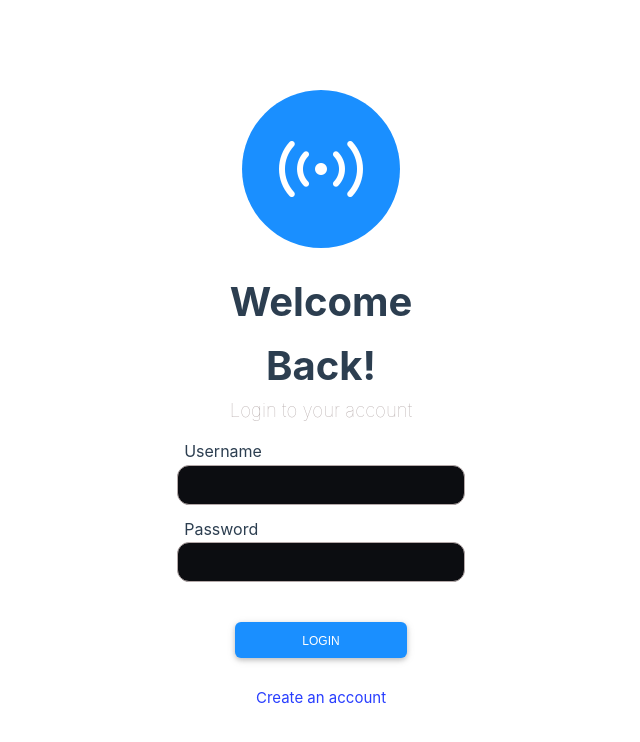
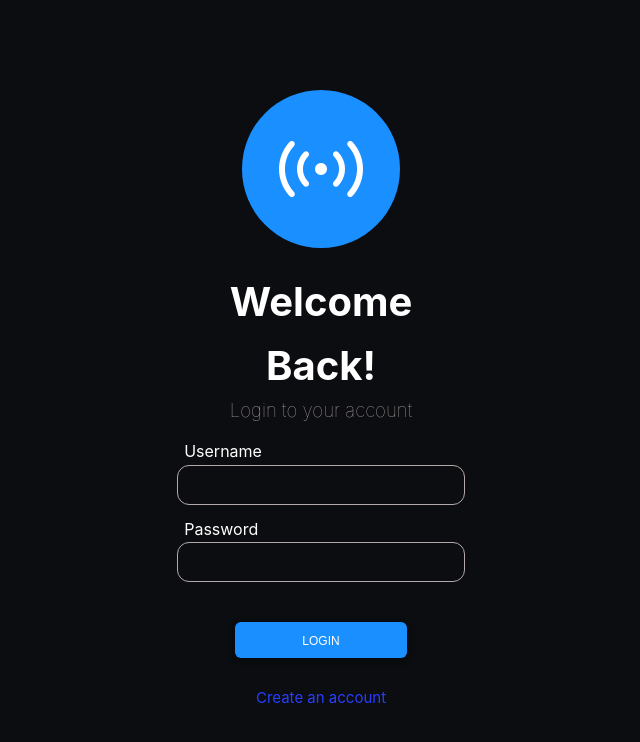
Before and after one commit to tyulyukov/EchoMessengerWeb, a Vue app: page /auth in a window 1280 px wide. Shown: the top 742 px of the page, without its empty margins (319-959 px from the left). Built offline with nearby package versions, Linux system fonts and the light colour scheme.

Commit message:
Semantic changes

```diff
--- a/src/assets/base.css
+++ b/src/assets/base.css
@@ -1,4 +1,3 @@
-/* color palette from <https://github.com/vuejs/theme> */
 :root {
   --vt-c-white: #ffffff;
   --vt-c-white-soft: #f8f8f8;
@@ -30,33 +29,18 @@
   --vt-c-text-dark-2: rgb(180, 169, 169);
 }
 
-/* semantic color variables for this project */
 :root {
-  --color-background: var(--vt-c-white);
-  --color-background-soft: var(--vt-c-white-soft);
-  --color-background-mute: var(--vt-c-white-mute);
+  --color-background: var(--vt-c-black);
+  --color-background-soft: var(--vt-c-black-soft);
+  --color-background-mute: var(--vt-c-black-mute);
 
-  --color-border: var(--vt-c-divider-light-2);
-  --color-border-hover: var(--vt-c-divider-light-1);
+  --color-border: var(--vt-c-divider-dark-2);
+  --color-border-hover: var(--vt-c-divider-dark-1);
 
-  --color-heading: var(--vt-c-text-light-1);
-  --color-text: var(--vt-c-text-light-1);
+  --color-heading: var(--vt-c-text-dark-1);
+  --color-text: var(--vt-c-text-dark-1);
 
   --section-gap: 160px;
-}
-
-@media (prefers-color-scheme: dark) {
-  :root {
-    --color-background: var(--vt-c-black);
-    --color-background-soft: var(--vt-c-black-soft);
-    --color-background-mute: var(--vt-c-black-mute);
-
-    --color-border: var(--vt-c-divider-dark-2);
-    --color-border-hover: var(--vt-c-divider-dark-1);
-
-    --color-heading: var(--vt-c-text-dark-1);
-    --color-text: var(--vt-c-text-dark-1);
-  }
 }
 
 *,
--- a/src/stores/profile.js
+++ b/src/stores/profile.js
@@ -211,7 +211,7 @@ export const useSettingsProfileStore = defineStore('settings/profile', {
                         return;
                     }
                     else if (res && res.status === 403) {
-                        this.passwordError = "Password must contain at least 8 symbols. It must have letters and digits"
+                        this.passwordError = "Password must contain at least 8 symbols. It must have at least 1 capital letter and 1 digit"
                         return;
                     }
                     else if (res && res.status === 406) {
--- a/src/stores/register.js
+++ b/src/stores/register.js
@@ -39,7 +39,7 @@ export const useAuthRegisterStore = defineStore('auth/register', {
                         return
                     }
                     else if (res && res.status === 403) {
-                        this.error = "Password must contain at least 8 symbols. It must have letters and digits"
+                        this.error = "Password must contain at least 8 symbols. It must have at least 1 capital letter and 1 digit"
                         return;
                     }
                     else if (res && res.status === 406) {
```
